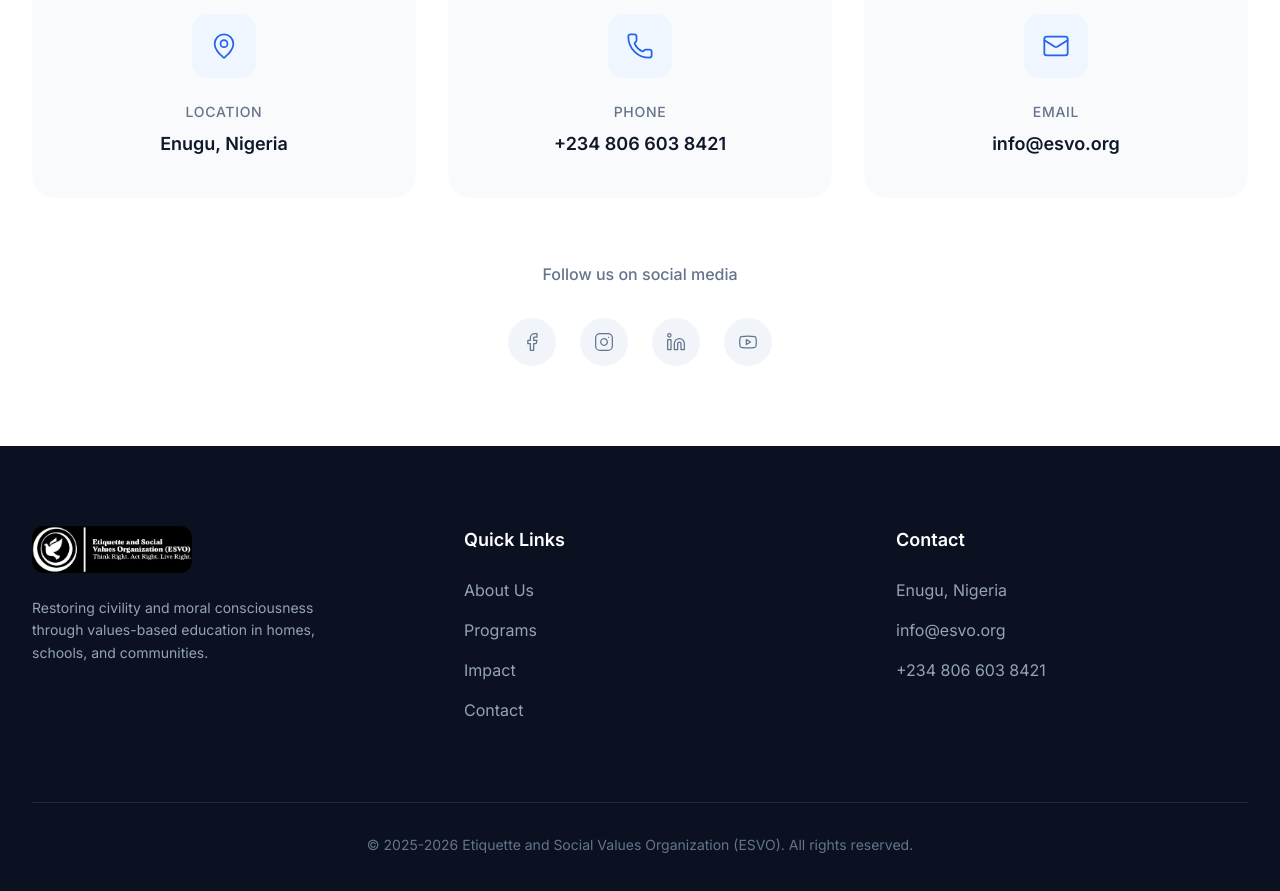
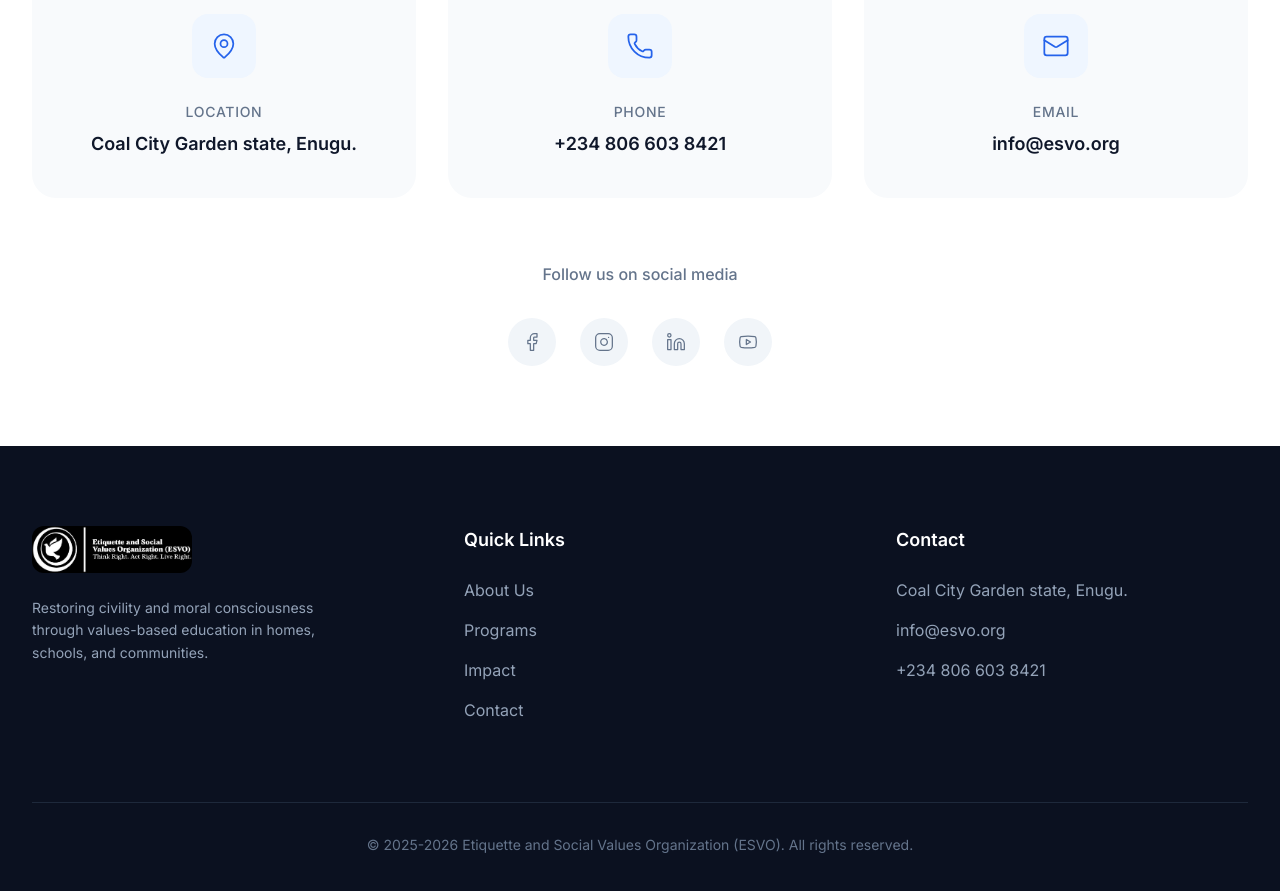
Before and after one commit to Wsalaudeen/project-ngo, a React (Vite) app: page / in a window 1280 px wide. Shown: the part 8180-9071 px from the top of the page. Built offline with nearby package versions, Linux system fonts and the light colour scheme.

Commit message:
fix:change location from enugu to coal city garden state,Enugu

```diff
--- a/src/components/layout/Footer.jsx
+++ b/src/components/layout/Footer.jsx
@@ -33,7 +33,7 @@ const Footer = () => {
                     <div>
                         <h4 className="text-white text-lg font-semibold mb-6">Contact</h4>
                         <ul className="space-y-4 text-slate-400">
-                            <li>Enugu, Nigeria</li>
+                            <li>Coal City Garden state, Enugu.</li>
                             <li>info@esvo.org</li>
                             <li>+234 806 603 8421</li>
                         </ul>
--- a/src/components/sections/Newsletter.jsx
+++ b/src/components/sections/Newsletter.jsx
@@ -24,7 +24,7 @@ const Newsletter = () => {
                             <MapPin size={28} strokeWidth={1.5} />
                         </div>
                         <h3 className="text-slate-500 text-sm font-medium uppercase tracking-wider mb-2">Location</h3>
-                        <p className="text-slate-900 font-semibold text-lg">Enugu, Nigeria</p>
+                        <p className="text-slate-900 font-semibold text-lg">Coal City Garden state, Enugu.</p>
                     </div>
 
                     {/* Phone */}
```
